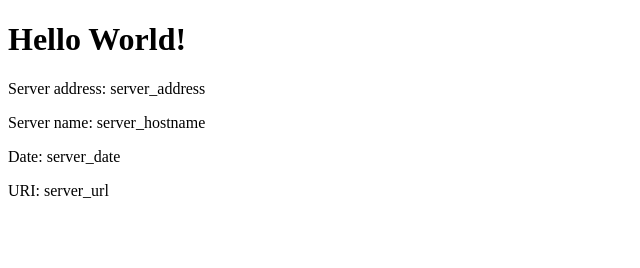
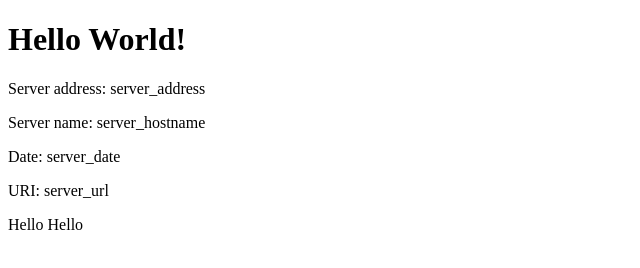
Before and after one commit to st-cyrill/eks-example, a plain HTML site: page src/index.html in a window 1280 px wide. Shown: the whole page, without its empty margins (0-640 px from the left). Drawn offline with Linux system fonts and the light colour scheme.

Commit message:
v2 Updating home page

```diff
--- a/src/index.html
+++ b/src/index.html
@@ -13,5 +13,7 @@
 <p class="smaller"><span>URI:</span> <span>server_url</span></p>
 </div>
 
+Hello Hello
+
 </body>
 </html>
```
